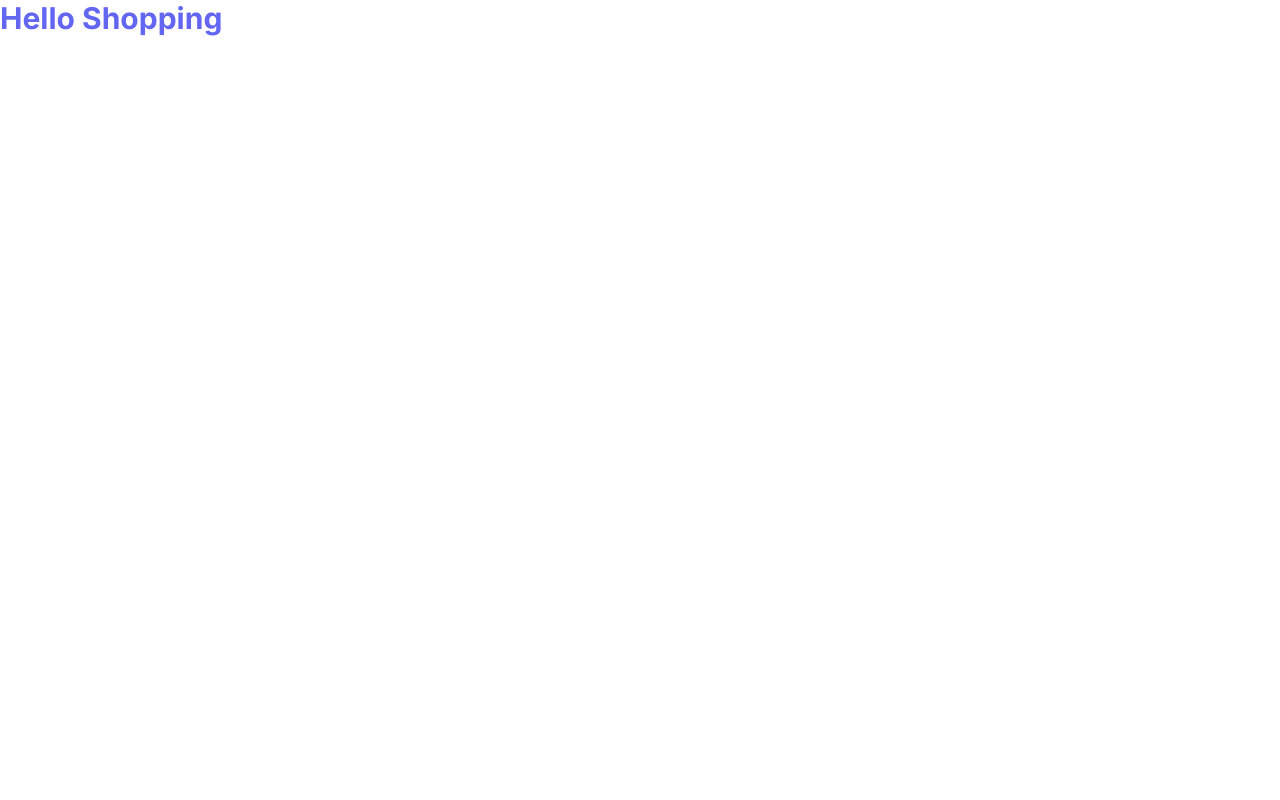
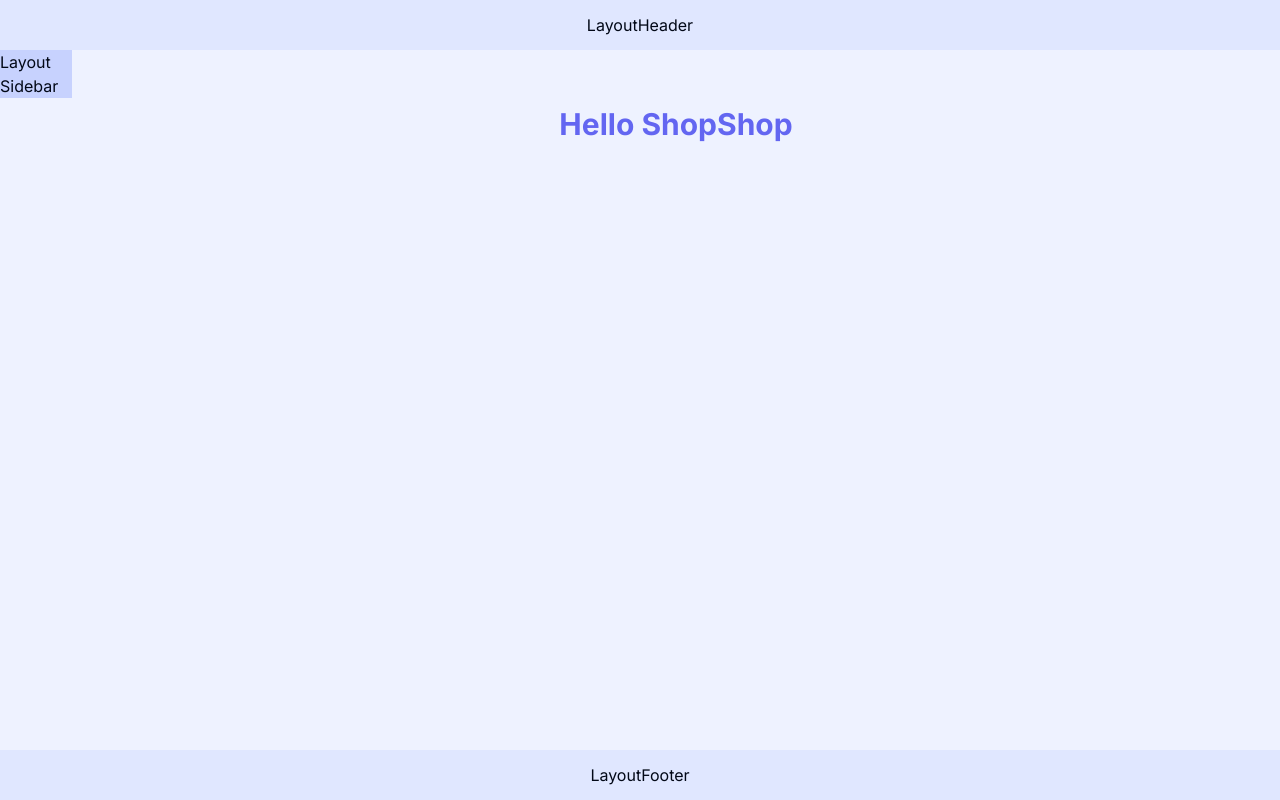
Before and after one commit to craigmcc/shopshop.bu3, a Next.js app: page / in a window 1280 px wide. Built offline with nearby package versions, Linux system fonts and the light colour scheme.

Commit message:
Beginnings of overall layout setup. TODO: Height of LayoutSidebar is wonky.

```diff
--- a/src/app/layout.tsx
+++ b/src/app/layout.tsx
@@ -1,22 +1,53 @@
-import type { Metadata } from 'next'
-import { Inter } from 'next/font/google'
-import './globals.css'
+// app/layout.tsx
+
+/**
+ * Overall layout for the entire application
+ */
+
+// External Modules ----------------------------------------------------------
+
+import type { Metadata } from "next";
+import { Inter } from "next/font/google";
+
+// Internal Modules ----------------------------------------------------------
+
+import "./globals.css";
+import {LayoutFooter} from "@/components/layout/LayoutFooter";
+import {LayoutHeader} from "@/components/layout/LayoutHeader";
+import {LayoutSidebar} from "@/components/layout/LayoutSidebar";
+import {cn} from "@/lib/utils";
+
+// Public Objects ------------------------------------------------------------
 
 const inter = Inter({ subsets: ['latin'] })
 
 export const metadata: Metadata = {
-  title: 'Create Next App',
-  description: 'Generated by create next app',
+  title: "ShopShop",
+  description: "Shoppping List Application",
 }
 
 export default function RootLayout({
-  children,
-}: {
+                                     children,
+                                   }: {
   children: React.ReactNode
 }) {
   return (
-    <html lang="en">
-      <body className={inter.className}>{children}</body>
-    </html>
+      <html lang="en">
+      <body
+          className={cn(
+              inter.className,
+              "bg-indigo-50 dark:bg-indigo-950"
+          )}
+      >
+          <LayoutHeader/>
+          <div className="h-full">
+              <LayoutSidebar/>
+              <main className="md:pl-[72px] h-full">
+                  {children}
+              </main>
+          </div>
+          <LayoutFooter/>
+      </body>
+      </html>
   )
 }
--- a/src/app/page.tsx
+++ b/src/app/page.tsx
@@ -1,7 +1,7 @@
 export default function Home() {
   return (
-      <p className="text-3xl font-bold text-indigo-500">
-        Hello Shopping
+      <p className="flex flex-1 text-3xl font-bold text-indigo-500 p-2 items-center justify-center">
+        Hello ShopShop
       </p>
   )
 }
--- /dev/null
+++ b/src/components/layout/LayoutFooter.tsx
@@ -0,0 +1,27 @@
+// components/layout/LayoutFooter.tsx
+
+/**
+ * Bottom-of-layout footer bar for the global layout.
+ *
+ * @packageDocumentation
+ */
+
+// External Modules ----------------------------------------------------------
+
+// Internal Modules ----------------------------------------------------------
+
+// Public Objects ------------------------------------------------------------
+
+export const LayoutFooter = () => {
+
+    return (
+        <header
+            className="bg-indigo-100 dark:bg-indigo-900 flex h-[50px] w-full fixed bottom-0"
+        >
+            <div className="flex flex-1 items-center justify-center">
+                LayoutFooter
+            </div>
+        </header>
+    )
+
+}
--- /dev/null
+++ b/src/components/layout/LayoutHeader.tsx
@@ -0,0 +1,27 @@
+// components/layout/LayoutHeader.tsx
+
+/**
+ * Top-of-layout header bar for the global layout.
+ *
+ * @packageDocumentation
+ */
+
+// External Modules ----------------------------------------------------------
+
+// Internal Modules ----------------------------------------------------------
+
+// Public Objects ------------------------------------------------------------
+
+export const LayoutHeader = () => {
+
+    return (
+        <header
+            className="bg-indigo-100 dark:bg-indigo-900 flex h-[50px] w-full"
+        >
+            <div className="flex flex-1 items-center justify-center">
+                LayoutHeader
+            </div>
+        </header>
+    )
+
+}
--- /dev/null
+++ b/src/components/layout/LayoutSidebar.tsx
@@ -0,0 +1,25 @@
+// components/layout/LayoutHeader.tsx
+
+/**
+ * Side-of-layout menu bar for the global layout.
+ *
+ * @packageDocumentation
+ */
+
+// External Modules ----------------------------------------------------------
+
+// Internal Modules ----------------------------------------------------------
+
+// Public Objects ------------------------------------------------------------
+
+export const LayoutSidebar = () => {
+
+    return (
+        <aside
+            className="hidden md:flex flex-col h-full w-[72px] items-center bg-indigo-200 dark:bg-indigo-800"
+        >
+            <p>Layout Sidebar</p>
+        </aside>
+    )
+
+}
```
